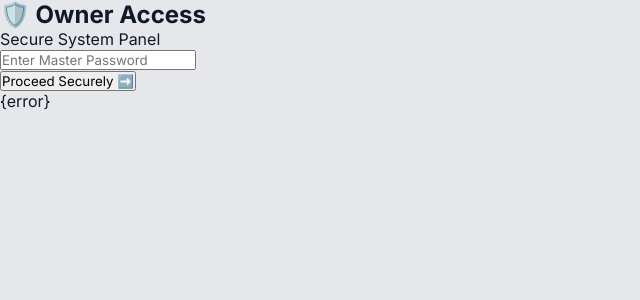
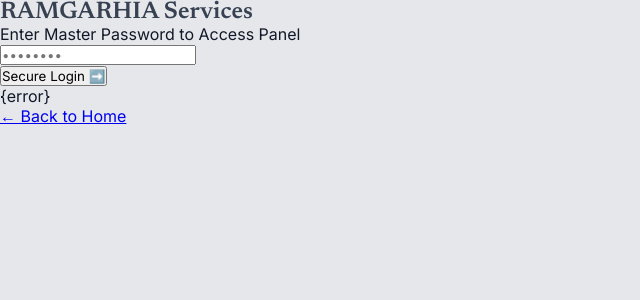
Before and after one commit to LKDlovepreet/New-Drama-Bot, a Python web app: template dashboard/templates/login.html in a window 1280 px wide. Shown: the top 300 px of the page, without its empty margins (0-640 px from the left). Run offline with Jinja, Linux system fonts and the light colour scheme; the template is opened without the code that fills it, so the values that code supplies are empty.

Commit message:
Update login.html

```diff
--- a/dashboard/templates/login.html
+++ b/dashboard/templates/login.html
@@ -3,23 +3,25 @@
 <head>
     <meta charset="UTF-8">
     <meta name="viewport" content="width=device-width, initial-scale=1.0">
-    <title>Master Login - Guard Bot</title>
-    <link rel="stylesheet" href="/static/style.css">
+    <title>Login - RAMGARHIA Services</title>
+    <link href="https://fonts.googleapis.com/css2?family=Inter:wght@400;500;600&family=Newsreader:opsz,wght@6..72,600&display=swap" rel="stylesheet">
+    <link rel="stylesheet" href="/static/style.css?v=3.0">
 </head>
 <body class="auth-body">
     <div class="auth-container">
         <div class="auth-box">
             <div class="auth-header">
-                <h2>🛡️ Owner Access</h2>
-                <p>Secure System Panel</p>
+                <h2 style="font-family: 'Newsreader', serif; color: var(--bg-header);">RAMGARHIA Services</h2>
+                <p>Enter Master Password to Access Panel</p>
             </div>
             <form action="/login" method="post">
                 <div class="input-group">
-                    <input type="password" name="passkey" placeholder="Enter Master Password" required>
+                    <input type="password" name="passkey" placeholder="••••••••" required>
                 </div>
-                <button type="submit" class="btn-primary">Proceed Securely ➡️</button>
+                <button type="submit" class="btn-primary">Secure Login ➡️</button>
             </form>
             <p class="error-msg">{error}</p>
+            <a href="/" class="back-link">← Back to Home</a>
         </div>
     </div>
 </body>
```
